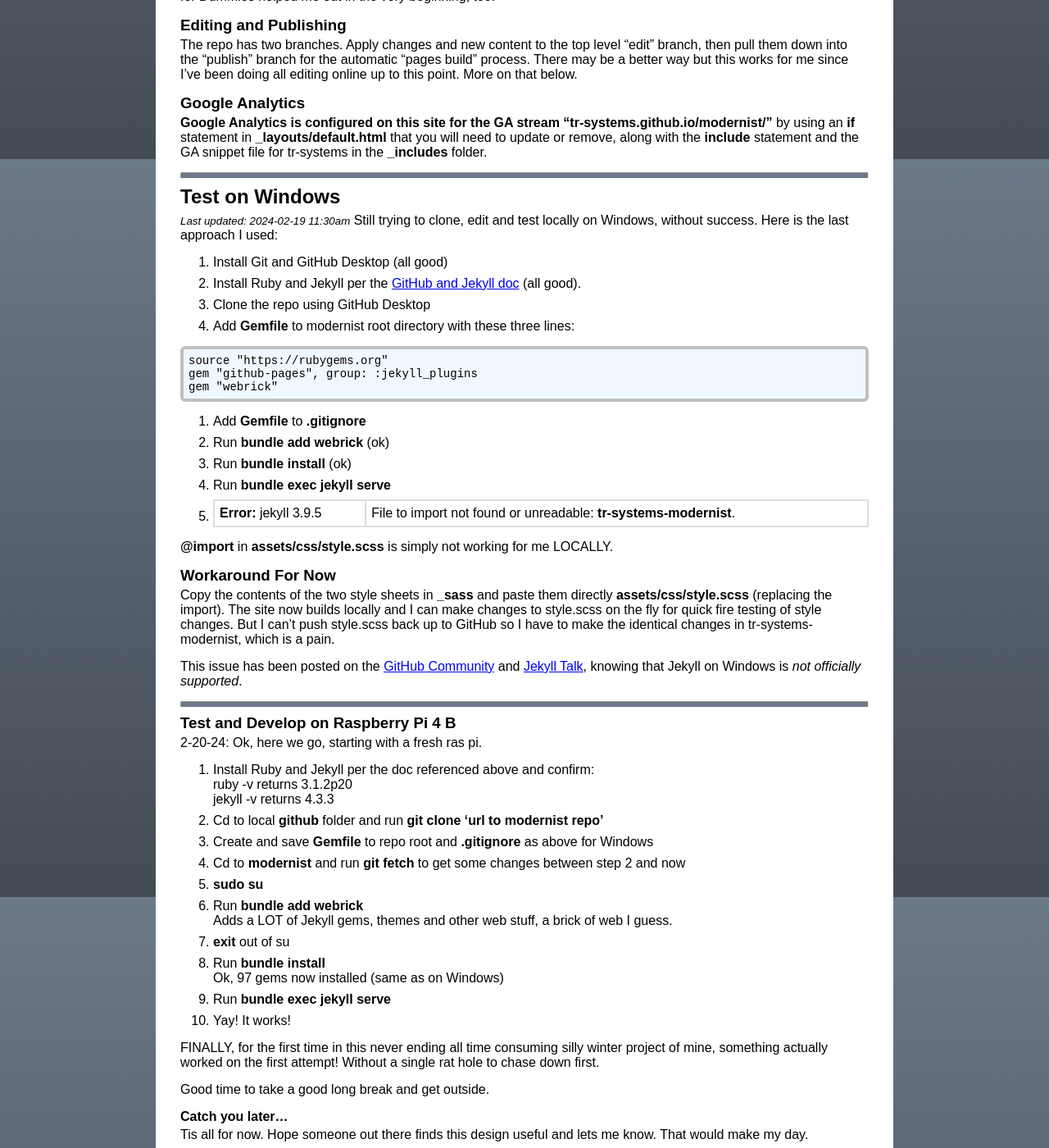
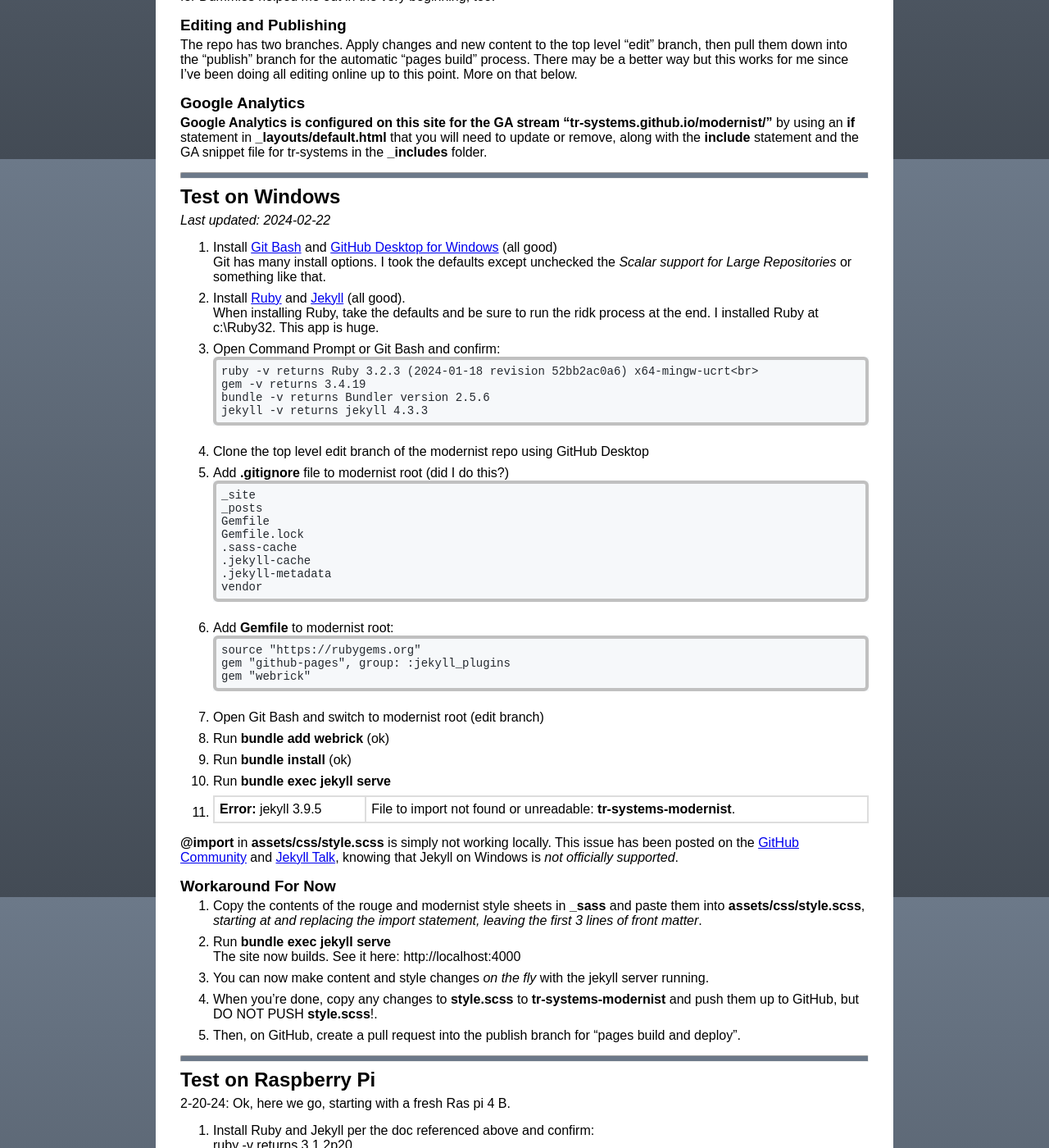
Before and after one commit to TR-Systems/modernist, a Jekyll site: the page built from index.md, in a window 1280 px wide and 1400 px high, scrolled down 706 px. Shown: the whole window at 82% size. Built offline with Jekyll 4.4.1, drawn with Linux system fonts in a browser that asks for light colours; our own code applies the rules of GitHub Pages for plain Markdown files.

Commit message:
Update index.md

````diff
--- a/index.md
+++ b/index.md
@@ -28,31 +28,57 @@
 
 ---
 ## Test on Windows
-<small><em>Last updated: 2024-02-19 11:30am</em></small> Still trying to clone, edit and test locally on Windows, without success. Here is the last approach I used:
+*Last updated: 2024-02-22*
 
-1. Install Git and GitHub Desktop (all good)
-2. Install Ruby and Jekyll per the [GitHub and Jekyll doc](https://docs.github.com/en/pages/setting-up-a-github-pages-site-with-jekyll){:target="_blank"} (all good).
-3. Clone the repo using GitHub Desktop
-4. Add **Gemfile** to modernist root directory with these three lines:
-<pre>source "https://rubygems.org"
+1. Install [Git Bash](https://gitforwindows.org/){:target="_blank} and [GitHub Desktop for Windows](https://docs.github.com/en/desktop) (all good)<br>
+Git has many install options. I took the defaults except unchecked the *Scalar support for Large Repositories* or something like that.
+2. Install [Ruby](https://rubyinstaller.org/) and [Jekyll](https://jekyllrb.com/docs/installation/windows/){:target="_blank) per the [GitHub and Jekyll doc](https://docs.github.com/en/pages/setting-up-a-github-pages-site-with-jekyll){:target="_blank"} (all good).<br>
+When installing Ruby, take the defaults and be sure to run the ridk process at the end. I installed Ruby at c:\Ruby32. This app is huge.
+3. Open Command Prompt or Git Bash and confirm:
+```
+ruby -v returns Ruby 3.2.3 (2024-01-18 revision 52bb2ac0a6) x64-mingw-ucrt<br>
+gem -v returns 3.4.19
+bundle -v returns Bundler version 2.5.6
+jekyll -v returns jekyll 4.3.3
+```
+4. Clone the top level edit branch of the modernist repo using GitHub Desktop
+5. Add **.gitignore** file to modernist root (did I do this?)
+```
+_site
+_posts
+Gemfile
+Gemfile.lock
+.sass-cache
+.jekyll-cache
+.jekyll-metadata
+vendor
+```
+5. Add **Gemfile** to modernist root:
+```
+source "https://rubygems.org"
 gem "github-pages", group: :jekyll_plugins
-gem "webrick"</pre>
-5. Add **Gemfile** to **.gitignore**
-6. Run **bundle add webrick** (ok)
-7. Run **bundle install** (ok)
-8. Run **bundle exec jekyll serve**
-9. **Error:** jekyll 3.9.5 | File to import not found or unreadable: **tr-systems-modernist**.
+gem "webrick"
+```
+6. Open Git Bash and switch to modernist root (edit branch)
+7. Run **bundle add webrick** (ok)
+8. Run **bundle install** (ok)
+9. Run **bundle exec jekyll serve**
+10. **Error:** jekyll 3.9.5 | File to import not found or unreadable: **tr-systems-modernist**.
 
-**@import** in **assets/css/style.scss** is simply not working for me LOCALLY.
+**@import** in **assets/css/style.scss** is simply not working locally. This issue has been posted on the [GitHub Community](https://github.com/orgs/community/discussions/108932){:target="_blank"} and [Jekyll Talk](https://talk.jekyllrb.com/t/error-file-to-import-not-found-or-unreadable-style-sheet/8973){:target="_blank"}, knowing that Jekyll on Windows is *not officially supported*.
 
 ### Workaround For Now
-Copy the contents of the two style sheets in **_sass** and paste them directly **assets/css/style.scss** (replacing the import). The site now builds locally and I can make changes to style.scss on the fly for quick fire testing of style changes. But I can't push style.scss back up to GitHub so I have to make the identical changes in tr-systems-modernist, which is a pain.
-
-This issue has been posted on the [GitHub Community](https://github.com/orgs/community/discussions/108932){:target="_blank"} and [Jekyll Talk](https://talk.jekyllrb.com/t/error-file-to-import-not-found-or-unreadable-style-sheet/8973){:target="_blank"}, knowing that Jekyll on Windows is *not officially supported*.
+1. Copy the contents of the rouge and modernist style sheets in **_sass** and paste them into **assets/css/style.scss**, *starting at and replacing the import statement, leaving the first 3 lines of front matter*.
+2. Run **bundle exec jekyll serve**<br>
+The site now builds. See it here: http://localhost:4000
+3. You can now make content and style changes *on the fly* with the jekyll server running.
+4. When you're done, copy any changes to **style.scss** to **tr-systems-modernist** and push them up to GitHub, but DO NOT PUSH **style.scss**!.
+5. Then, on GitHub, create a pull request into the publish branch for "pages build and deploy".
 
 ---
-### Test and Develop on Raspberry Pi 4 B
-2-20-24: Ok, here we go, starting with a fresh ras pi.
+
+## Test on Raspberry Pi
+2-20-24: Ok, here we go, starting with a fresh Ras pi 4 B.
 
 1. Install Ruby and Jekyll per the doc referenced above and confirm:<br>
 ruby -v returns 3.1.2p20<br>
````
